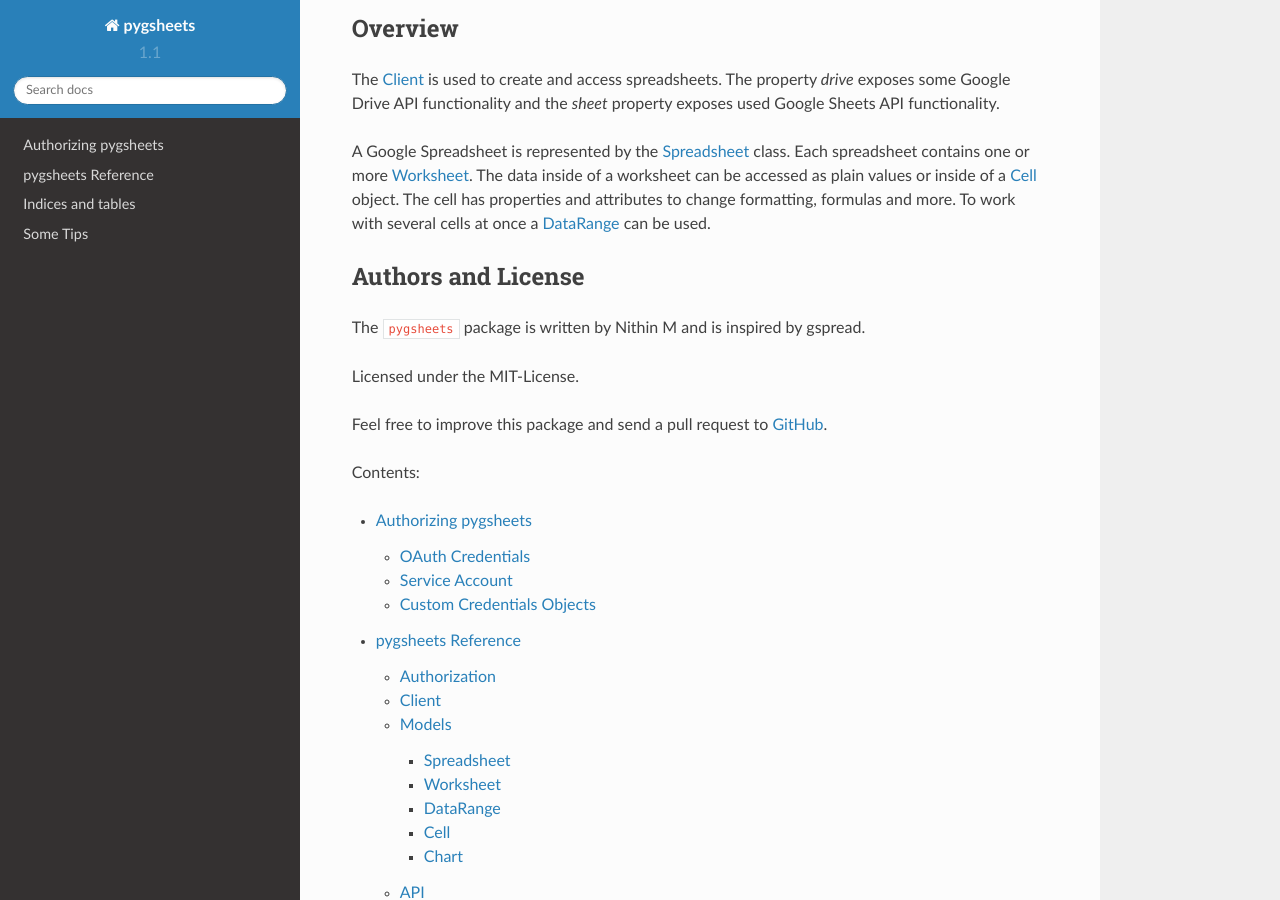
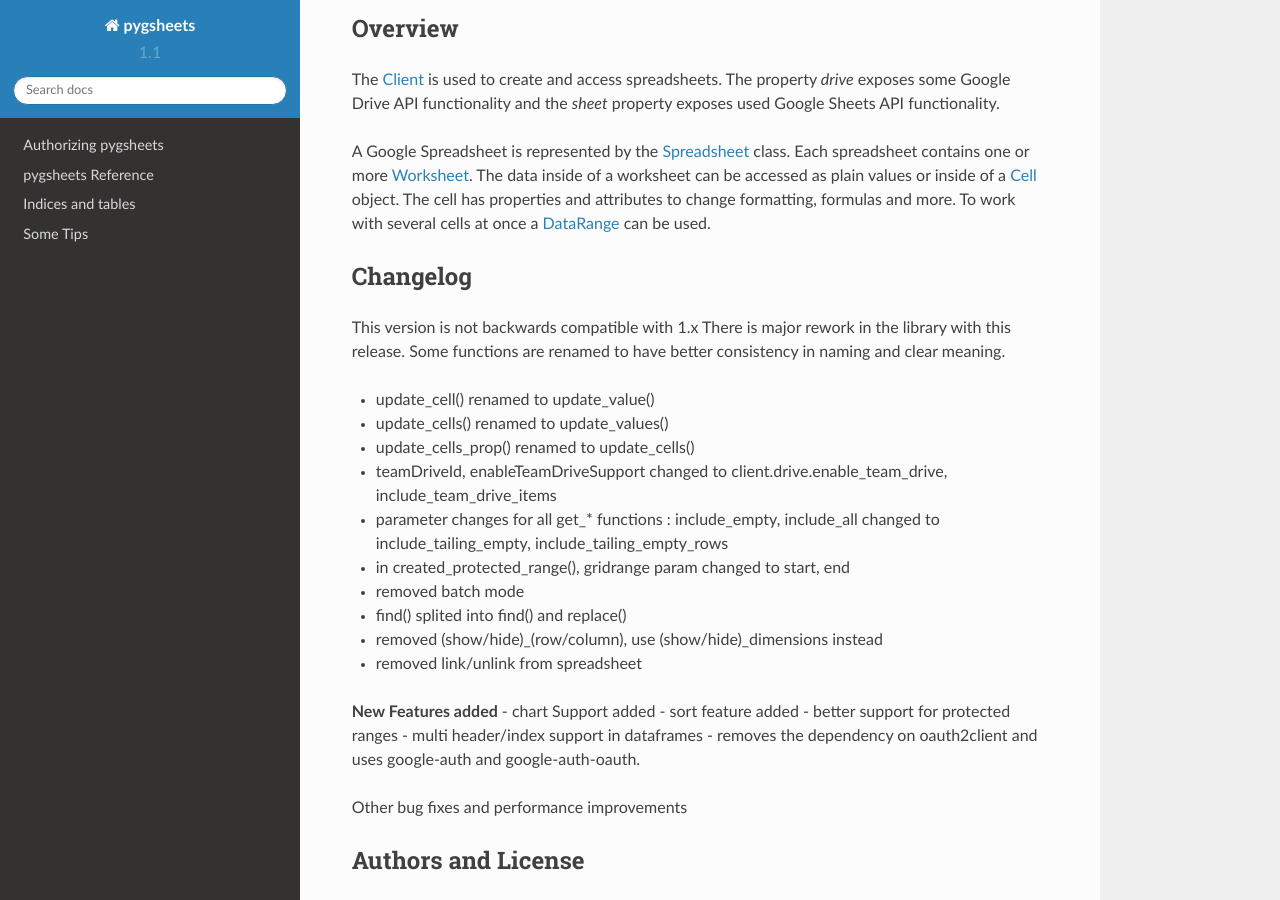
Before and after one commit to nithinmurali/pygsheets, a Sphinx documentation site: the page built from docs/source/index.rst, in a window 1280 px wide and 900 px high, scrolled down 1610 px. Built offline with Sphinx 7.4.7 and the Read the Docs theme 2.0.0, drawn with Linux system fonts in a browser that asks for light colours.

Commit message:
docs fix

```diff
--- a/docs/source/index.rst
+++ b/docs/source/index.rst
@@ -88,6 +88,32 @@
 and attributes to change formatting, formulas and more. To work with several cells at once a :ref:`datarange` can be
 used.
 
+Changelog
+---------
+This version is not backwards compatible with 1.x
+There is major rework in the library with this release.
+Some functions are renamed to have better consistency in naming and clear meaning.
+
+- update_cell() renamed to update_value()
+- update_cells() renamed to update_values()
+- update_cells_prop() renamed to update_cells()
+- teamDriveId, enableTeamDriveSupport changed to client.drive.enable_team_drive, include_team_drive_items
+- parameter changes for all get_* functions : include_empty, include_all changed to include_tailing_empty, include_tailing_empty_rows
+- in created_protected_range(), gridrange param changed to start, end
+- removed batch mode
+- find() splited into find() and replace()
+- removed (show/hide)_(row/column), use (show/hide)_dimensions instead
+- removed link/unlink from spreadsheet
+
+**New Features added**
+- chart Support added
+- sort feature added
+- better support for protected ranges
+- multi header/index support in dataframes
+- removes the dependency on oauth2client and uses google-auth and google-auth-oauth.
+
+Other bug fixes and performance improvements
+
 Authors and License
 -------------------
 
```
Also changed, not shown: README.md (+21 -18 lines), 1 other file.
